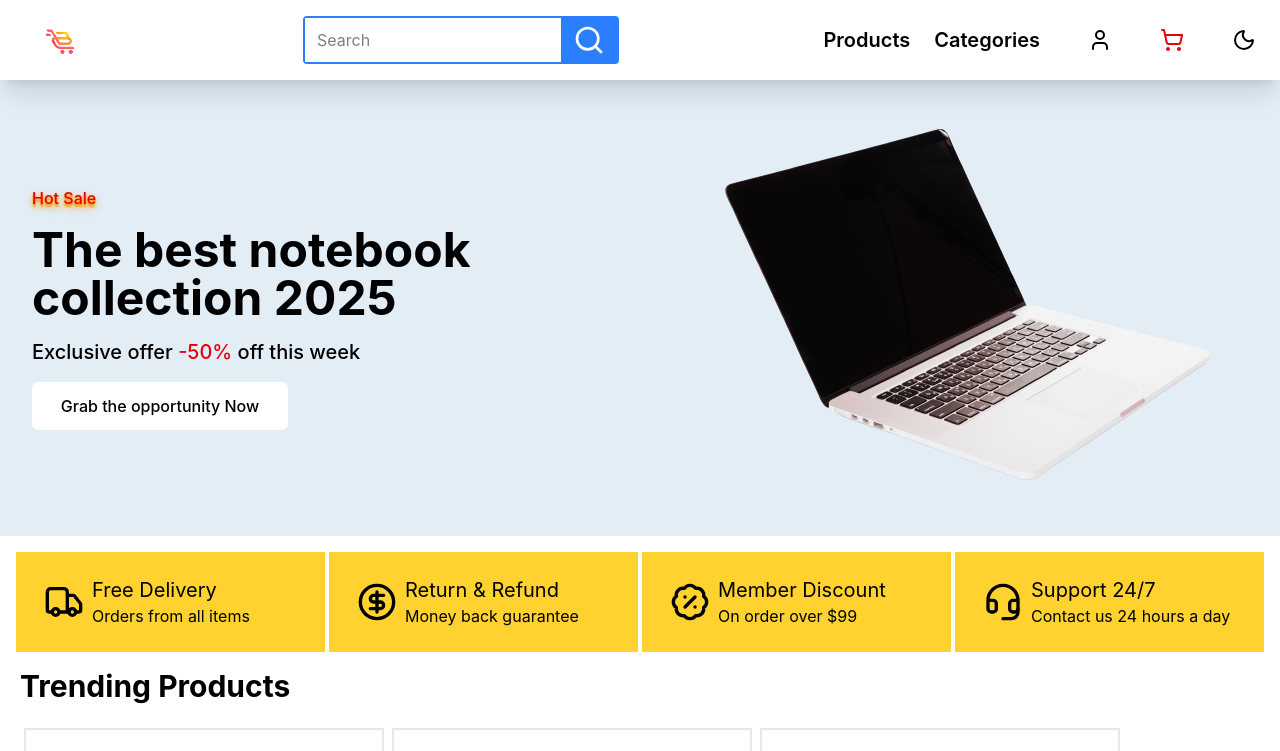
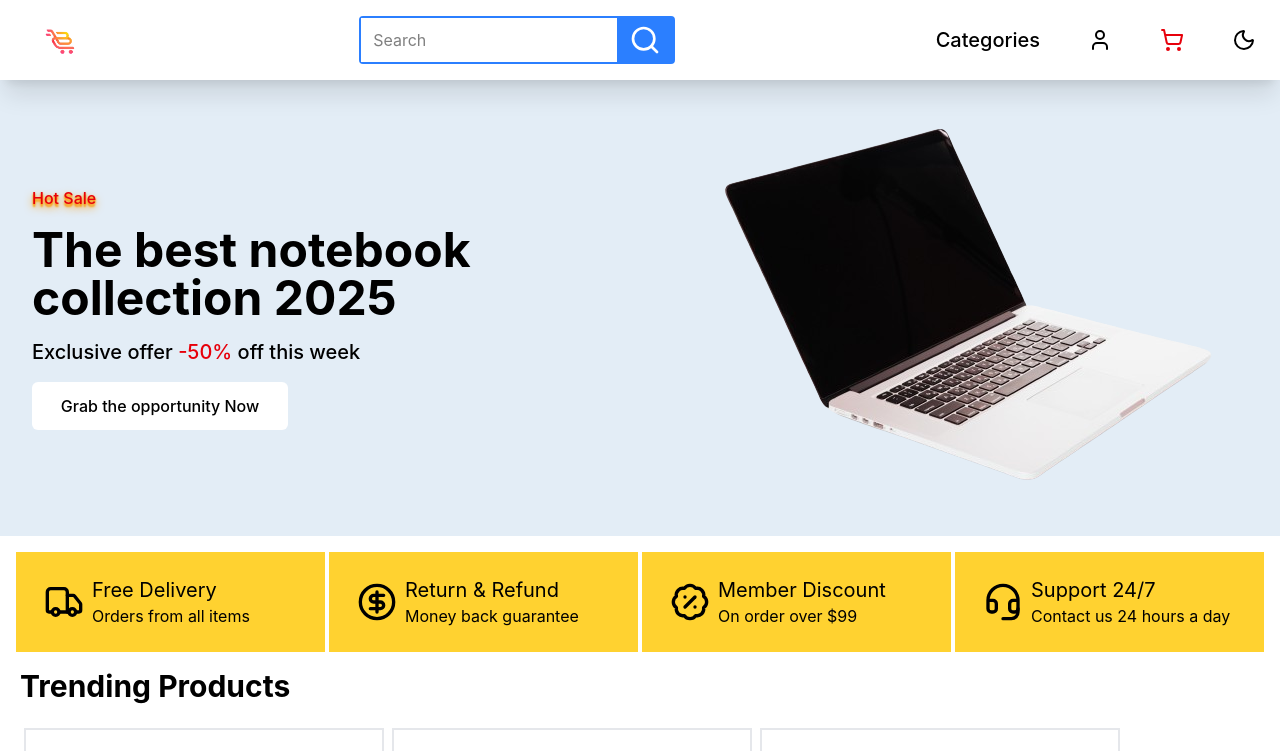
Before and after one commit to vinodkhatri1/E-Commerce, a React (Vite) app: page / in a window 1280 px wide. Shown: the top 751 px of the page. Built offline with nearby package versions, Linux system fonts and the light colour scheme.

Commit message:
improve mega menu

```diff
--- a/src/component/MegaMenu.jsx
+++ b/src/component/MegaMenu.jsx
@@ -1,73 +1,96 @@
-import React, { useState } from "react";
+import { useState } from "react";
 import { Link } from "react-router-dom";
-import { MenuItems } from "./MenuItems";
+import ProductData from "../Data/ProductData";
 
 const MegaMenu = () => {
+  const [open, setOpen] = useState(false);
+
+  const categories = [...new Set(ProductData.map((p) => p.category))];
+
+  const menuItems = categories.map((cat) => ({
+    title: cat,
+    products: ProductData.filter((p) => p.category === cat).slice(0, 5),
+  }));
+
   return (
-    <nav className="my-10">
-      <ul className="flex space-x-6">
-        {MenuItems.map((menu, index) => (
-          <MenuItem key={index} menu={menu} />
-        ))}
+    <nav className="relative">
+      <ul className="flex gap-6 font-medium">
+        {/* Categories */}
+        <li
+          className="relative"
+          onMouseEnter={() => setOpen(true)}
+          onMouseLeave={() => setOpen(false)}
+        >
+          <span className="cursor-pointer hover:text-blue-600 transition">
+            Categories
+          </span>
+
+          {open && (
+            <div
+              className="
+                absolute top-4 right-0 mt-3
+                bg-white shadow-2xl border
+                rounded-xl p-6 z-50
+                w-[95vw] max-w-6xl
+              "
+            >
+              <div className="grid grid-cols-2 md:grid-cols-3 lg:grid-cols-4 gap-6">
+                {menuItems.slice(0, 4).map((menu) => (
+                  <div key={menu.title}>
+                    {/* Category header */}
+                    <div className="flex justify-between items-center mb-3">
+                      <Link
+                        to={`/category/${menu.title}`}
+                        className="capitalize font-semibold text-sm text-black hover:text-blue-600 underline"
+                      >
+                        {menu.title}
+                      </Link>
+                    </div>
+
+                    {/* Products */}
+                    <div className="space-y-3">
+                      {menu.products.map((product) => (
+                        <Link
+                          key={product.id}
+                          to={`/products/${product.id}`}
+                          className="flex items-center gap-3 p-2 rounded-lg hover:bg-blue-50 transition"
+                        >
+                          <img
+                            src={`/image/${product.category}/${product.image}`}
+                            alt={product.title}
+                            className="h-12 w-12 object-contain"
+                          />
+
+                          <div>
+                            <p className="text-sm font-medium truncate max-w-[160px]">
+                              {product.title}
+                            </p>
+                            <p className="text-blue-600 font-semibold text-sm">
+                              ${product.price.toFixed(2)}
+                            </p>
+                          </div>
+                        </Link>
+                      ))}
+                    </div>
+                  </div>
+                ))}
+              </div>
+
+              {/* Footer */}
+              <div className="mt-6 text-center">
+                <Link
+                  to="/products"
+                  className="inline-block bg-blue-600 text-white px-6 py-2 rounded-lg hover:bg-blue-700 transition"
+                >
+                  Browse All Products
+                </Link>
+              </div>
+            </div>
+          )}
+        </li>
       </ul>
     </nav>
   );
 };
 
-const MenuItem = ({ menu }) => {
-  const [isOpen, setIsOpen] = useState(false);
-
-  return (
-    <li
-      className="relative"
-      onMouseEnter={() => setIsOpen(true)}
-      onMouseLeave={() => setIsOpen(false)}
-    >
-      <Link
-        to={menu.title === "Products" ? "/products" : "/categories"}
-        className="font-semibold py-2 "
-      >
-        {menu.title}
-      </Link>
-
-      {menu.submenu.length > 0 && isOpen && (
-        <div className="absolute left-0 top-full mt-2 bg-white shadow-lg border z-10 flex flex-col space-y-2 p-3 w-56">
-          {menu.submenu.map((sub, i) => (
-            <SubMenuItem key={i} sub={sub} />
-          ))}
-        </div>
-      )}
-    </li>
-  );
-};
-
-const SubMenuItem = ({ sub }) => {
-  const [isSubOpen, setIsSubOpen] = useState(false);
-
-  return (
-    <div
-      className="relative"
-      onMouseEnter={() => setIsSubOpen(true)}
-      onMouseLeave={() => setIsSubOpen(false)}
-    >
-      <div className="px-3 py-2 hover:bg-gray-100 cursor-pointer font-medium">
-        <Link to={`/category/${sub.title.toLowerCase()}`}>{sub.title}</Link>
-      </div>
-
-      {sub.submenu && isSubOpen && (
-        <ul className="absolute right-full top-0 ml-2 bg-white shadow-lg border w-64 p-2">
-          {sub.submenu.map((item, j) => (
-            <li
-              key={j}
-              className="px-3 py-2 hover:bg-gray-100 cursor-pointer whitespace-nowrap"
-            >
-              {item}
-            </li>
-          ))}
-        </ul>
-      )}
-    </div>
-  );
-};
-
 export default MegaMenu;
--- a/src/component/MenuItems.jsx
+++ /dev/null
@@ -1,19 +0,0 @@
-export const MenuItems = [
-  {
-    title: "Products",
-    submenu: [],
-  },
-  {
-    title: "Categories",
-    submenu: [
-      {
-        title: "Beauty",
-        submenu: ["Mascara", "Eyeshadow", "Powder"],
-      },
-      {
-        title: "Fragrances",
-        submenu: ["CK One", "Chanel", "Dior"],
-      },
-    ],
-  },
-];
```
